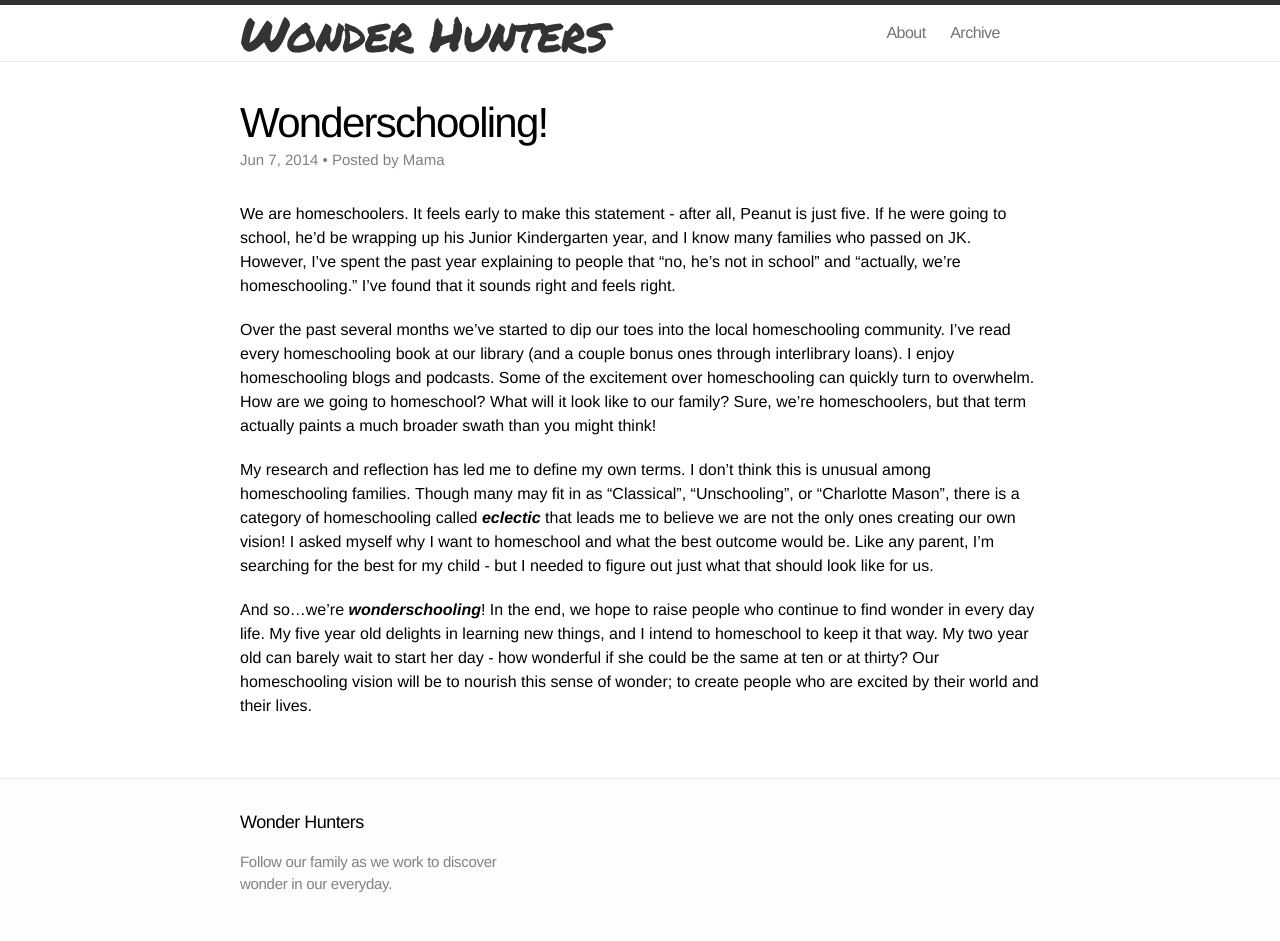
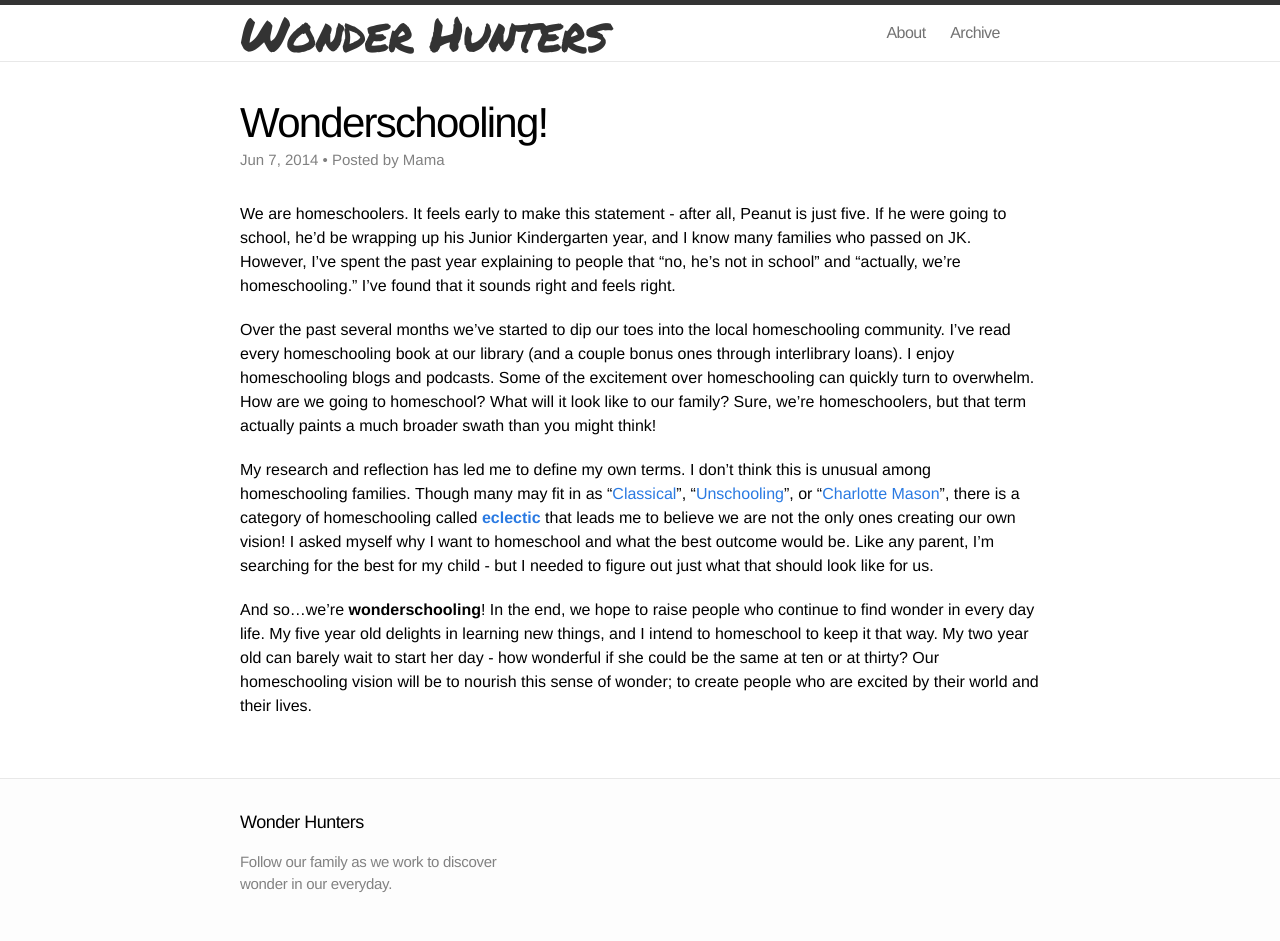
Before and after one commit to jenniferhunter/jenniferhunter.github.io, a Jekyll site: the page built from _posts/2014-06-07-wonderschooling.markdown, in a window 1280 px wide. Built offline with Jekyll 4.4.1, drawn with Linux system fonts in a browser that asks for light colours; some web fonts are replaced; some of the changed lines change nothing that is shown.

Commit message:
Links added

```diff
--- a/_posts/2014-06-07-wonderschooling.markdown
+++ b/_posts/2014-06-07-wonderschooling.markdown
@@ -10,6 +10,6 @@ We are homeschoolers.  It feels early to make this statement - after all, Peanut
 
 Over the past several months we've started to dip our toes into the local homeschooling community.  I've read every homeschooling book at our library (and a couple bonus ones through interlibrary loans).  I enjoy homeschooling blogs and podcasts.  Some of the excitement over homeschooling can quickly turn to overwhelm.  How are we going to homeschool?  What will it look like to our family?  Sure, we're homeschoolers, but that term actually paints a much broader swath than you might think!
 
-My research and reflection has led me to define my own terms.  I don't think this is unusual among homeschooling families.  Though many may fit in as "Classical", "Unschooling", or "Charlotte Mason", there is a category of homeschooling called ***eclectic*** that leads me to believe we are not the only ones creating our own vision!  I asked myself why I want to homeschool and what the best outcome would be.  Like any parent, I'm searching for the best for my child - but I needed to figure out just what that should look like for us.
+My research and reflection has led me to define my own terms.  I don't think this is unusual among homeschooling families.  Though many may fit in as "[Classical](http://www.homeschool.com/Approaches/Classical.asp)", "[Unschooling](http://www.homeschool.com/Approaches/unschooling.asp)", or "[Charlotte Mason](http://www.homeschool.com/Approaches/CharlotteMason.asp)", there is a category of homeschooling called  **[eclectic](http://eclectic-homeschool.com/why-eclectic-homeschooling/ "Why Eclectic Homeschooling?")** that leads me to believe we are not the only ones creating our own vision!  I asked myself why I want to homeschool and what the best outcome would be.  Like any parent, I'm searching for the best for my child - but I needed to figure out just what that should look like for us.
 
-And so...we're ***wonderschooling***!  In  the end, we hope to raise people who continue to find wonder in every day life.  My five year old delights in learning new things, and I intend to homeschool to keep it that way.  My two year old can barely wait to start her day - how wonderful if she could be the same at ten or at thirty?  Our homeschooling vision will be to nourish this sense of wonder; to create people who are excited by their world and their lives.
+And so...we're **wonderschooling**!  In  the end, we hope to raise people who continue to find wonder in every day life.  My five year old delights in learning new things, and I intend to homeschool to keep it that way.  My two year old can barely wait to start her day - how wonderful if she could be the same at ten or at thirty?  Our homeschooling vision will be to nourish this sense of wonder; to create people who are excited by their world and their lives.
```
